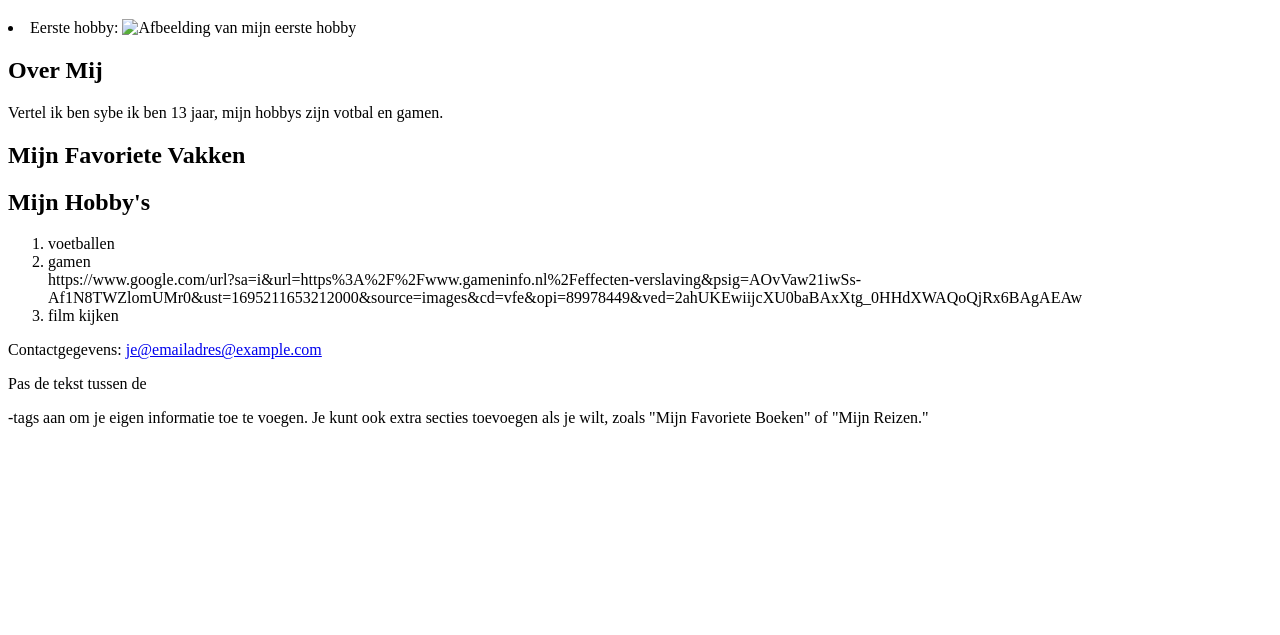
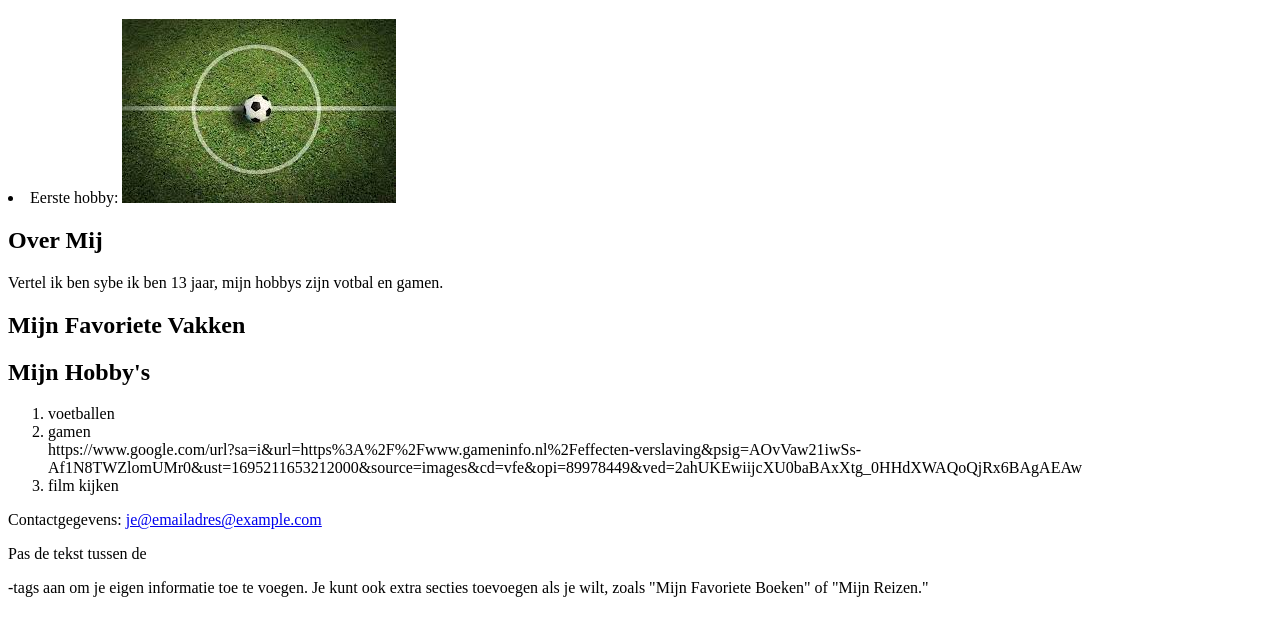
Before and after one commit to nickeh300/nickeh300.github.io, a plain HTML site: page index.html in a window 1280 px wide. Shown: the part 61-696 px from the top of the page. Drawn offline with Linux system fonts and the light colour scheme.

Commit message:
Update index.html

```diff
--- a/index.html
+++ b/index.html
@@ -8,7 +8,7 @@
  <h1>Mijn Persoonlijke Webpagina</h1>
  </header>
  <section>
-  <li>Eerste hobby: <img src="hobby1.jpg" alt="Afbeelding van mijn eerste hobby"></li>
+  <li>Eerste hobby: <img src="voetbal.jpg" alt="Afbeelding van mijn eerste hobby"></li>
  <h2>Over Mij</h2>
  <p>Vertel ik ben sybe ik ben 13 jaar, mijn hobbys zijn votbal en gamen.</p>
  </section>
```
